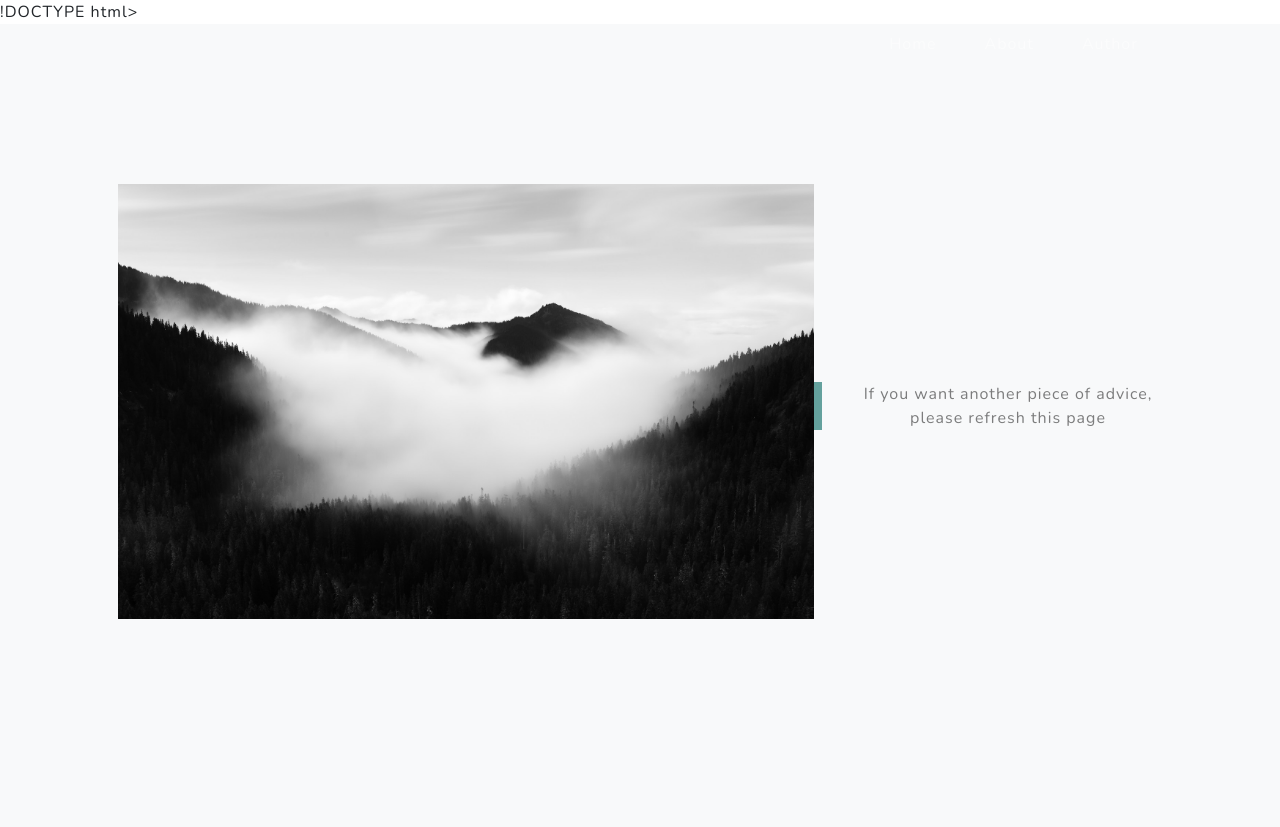
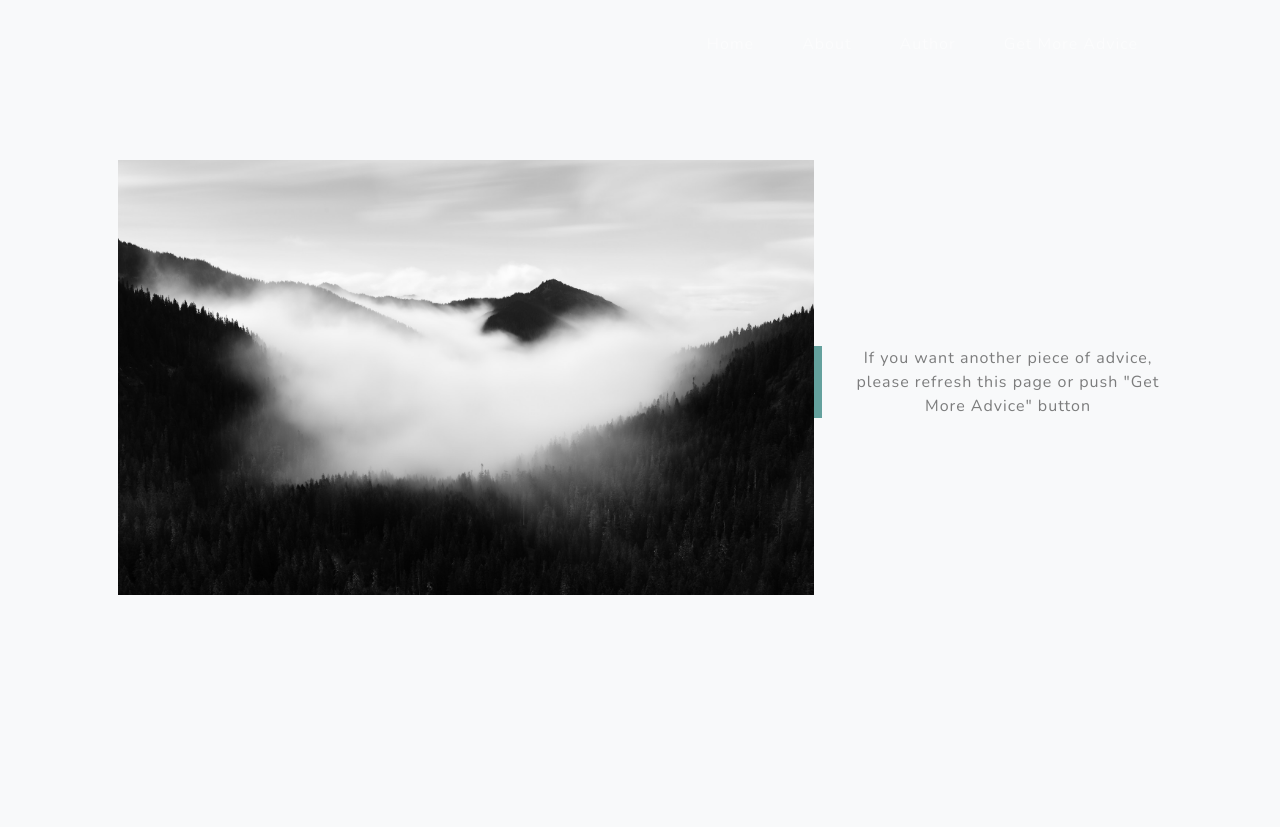
Before and after one commit to AigulTok/MyAdviceApp, a FastAPI app: page /project in a window 1280 px wide. After the commit the page ends 595 px from the top, so only its background shows below. Run offline with FastAPI, Linux system fonts and the light colour scheme; data that the repository does not hold is empty.

Commit message:
Я добавила get more advice кнопку на странице project

```diff
--- a/templates/author.html
+++ b/templates/author.html
@@ -1,4 +1,4 @@
-!DOCTYPE html>
+<!DOCTYPE html>
 <html lang="en">
     <head>
         <meta charset="utf-8" />
--- a/templates/project.html
+++ b/templates/project.html
@@ -1,4 +1,4 @@
-!DOCTYPE html>
+<!DOCTYPE html>
 <html lang="en">
     <head>
         <meta charset="utf-8" />
@@ -29,6 +29,7 @@
                         <li class="nav-item"><a class="nav-link" href="https://my-advice-app.herokuapp.com">Home</a></li>
                         <li class="nav-item"><a class="nav-link" href="https://my-advice-app.herokuapp.com/about">About</a></li>
                         <li class="nav-item"><a class="nav-link" href="https://my-advice-app.herokuapp.com/author">Author</a></li>
+                        <li class="nav-item"><a class="nav-link" href="https://my-advice-app.herokuapp.com/project">Get More Advice</a></li>
                     </ul>
                 </div>
             </div>
@@ -40,8 +41,8 @@
                     <div class="col-xl-8 col-lg-7"><img class="img-fluid mb-3 mb-lg-0" src="assets/img/bg-masthead.jpg" alt="..." /></div>
                     <div class="col-xl-4 col-lg-5">
                         <div class="featured-text text-center text-lg-left">
-                            <h3>{{ result }}</h3>
-                            <p class="text-black-50 mb-0">If you want another piece of advice, please refresh this page</p>
+                            <h2>{{ result }}</h2>
+                            <p class="text-black-50 mb-0">If you want another piece of advice, please refresh this page or push "Get More Advice" button</p>
                         </div>
                     </div>
                 </div>
```
